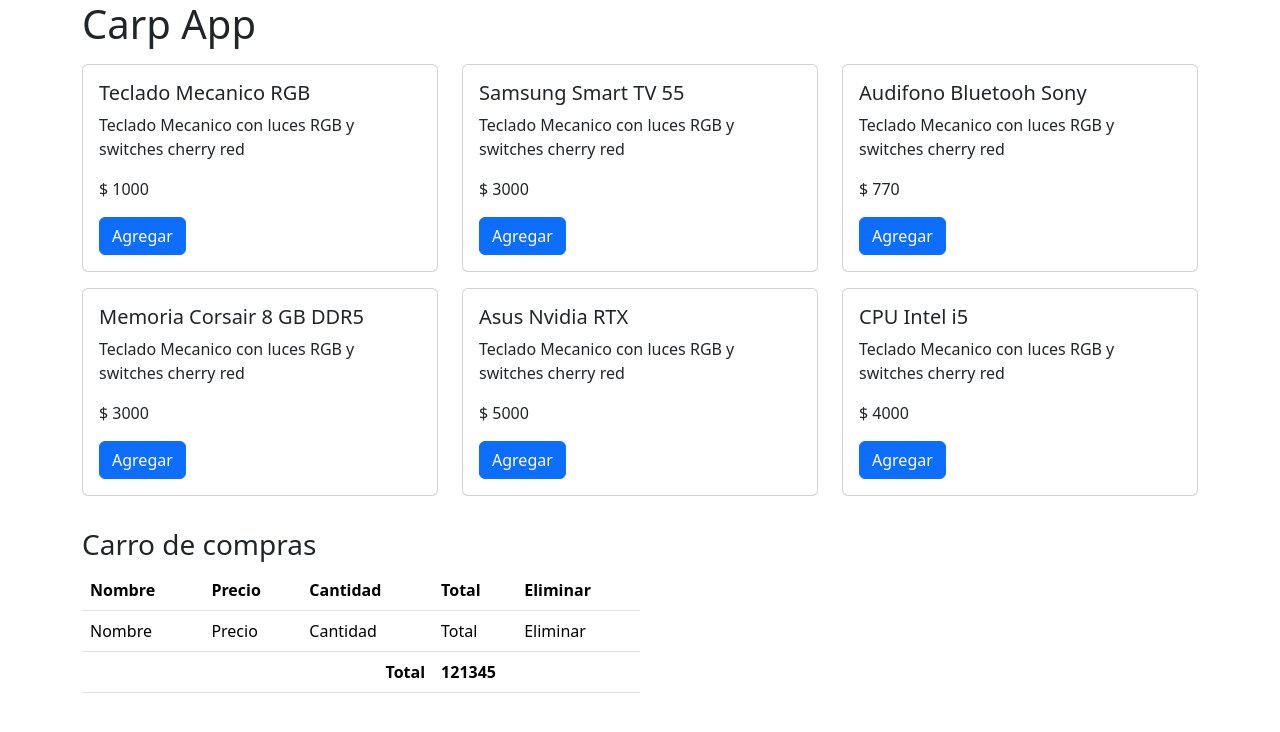
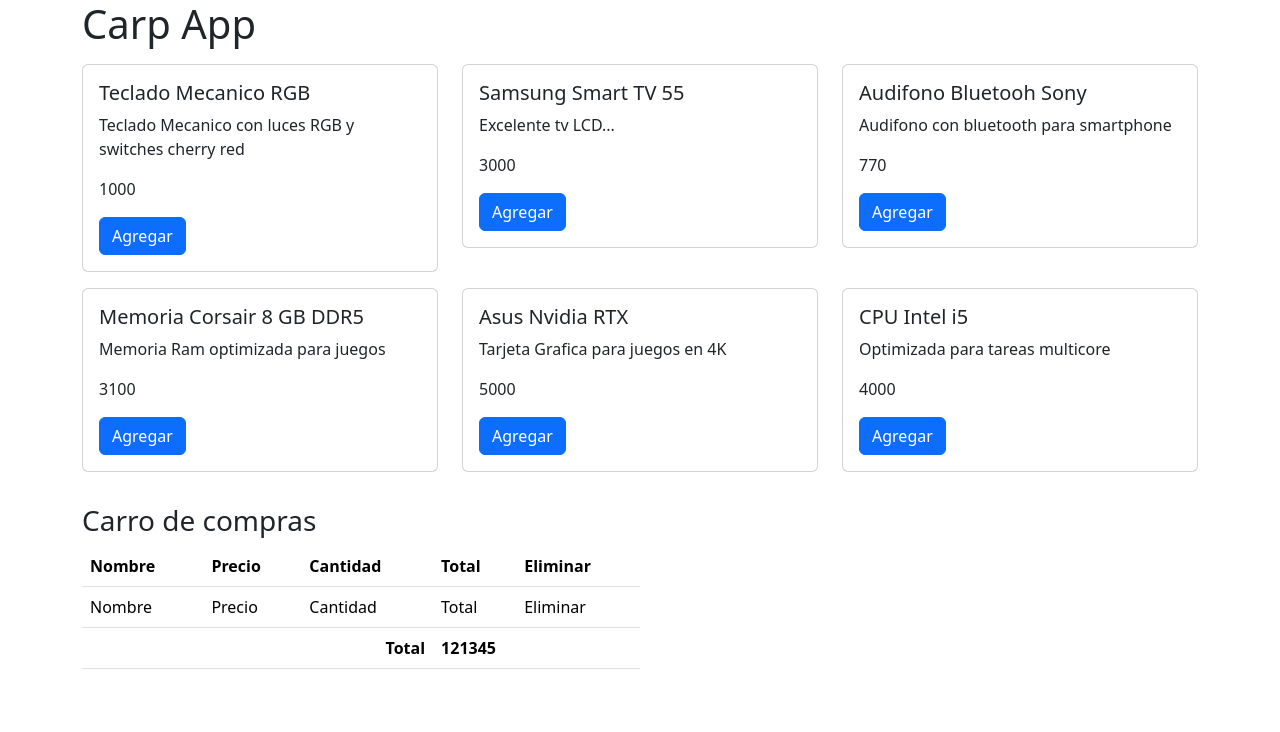
Before and after one commit to ivanacebo/react-fronted-and-spring-boot-backend, a React (Vite) app in the folder 5-cart-app/: page / in a window 1280 px wide. Shown: the top 732 px of the page. Built offline with nearby package versions, Linux system fonts and the light colour scheme.

Commit message:
ordenando en distintas carpetas

```diff
--- a/5-cart-app/src/CarpApp.jsx
+++ b/5-cart-app/src/CarpApp.jsx
@@ -1,111 +1,15 @@
+import { CartView } from "./components/CartView";
+import { CatalogView } from "./components/CatalogView";
+
 export const CarpApp = () => {
   return (
     <>
       <div className="container">
         <h1>Carp App</h1>
-        <div className="row">
-          <div className="col-4 my-2">
-            <div className="card">
-              <div className="card-body">
-                <h5 className="card-title">Teclado Mecanico RGB</h5>
-                <p className="card-text">
-                  Teclado Mecanico con luces RGB y switches cherry red
-                </p>
-                <p className="card-text">$ 1000</p>
-                <button className="btn btn-primary">Agregar</button>
-              </div>
-            </div>
-          </div>
-          <div className="col-4 my-2">
-            <div className="card">
-              <div className="card-body">
-                <h5 className="card-title">Samsung Smart TV 55</h5>
-                <p className="card-text">
-                  Teclado Mecanico con luces RGB y switches cherry red
-                </p>
-                <p className="card-text">$ 3000</p>
-                <button className="btn btn-primary">Agregar</button>
-              </div>
-            </div>
-          </div>
-          <div className="col-4 my-2">
-            <div className="card">
-              <div className="card-body">
-                <h5 className="card-title">Audifono Bluetooh Sony</h5>
-                <p className="card-text">
-                  Teclado Mecanico con luces RGB y switches cherry red
-                </p>
-                <p className="card-text">$ 770</p>
-                <button className="btn btn-primary">Agregar</button>
-              </div>
-            </div>
-          </div>
-          <div className="col-4 my-2">
-            <div className="card">
-              <div className="card-body">
-                <h5 className="card-title">Memoria Corsair 8 GB DDR5</h5>
-                <p className="card-text">
-                  Teclado Mecanico con luces RGB y switches cherry red
-                </p>
-                <p className="card-text">$ 3000</p>
-                <button className="btn btn-primary">Agregar</button>
-              </div>
-            </div>
-          </div>
-          <div className="col-4 my-2">
-            <div className="card">
-              <div className="card-body">
-                <h5 className="card-title">Asus Nvidia RTX</h5>
-                <p className="card-text">
-                  Teclado Mecanico con luces RGB y switches cherry red
-                </p>
-                <p className="card-text">$ 5000</p>
-                <button className="btn btn-primary">Agregar</button>
-              </div>
-            </div>
-          </div>
-          <div className="col-4 my-2">
-            <div className="card">
-              <div className="card-body">
-                <h5 className="card-title">CPU Intel i5</h5>
-                <p className="card-text">
-                  Teclado Mecanico con luces RGB y switches cherry red
-                </p>
-                <p className="card-text">$ 4000</p>
-                <button className="btn btn-primary">Agregar</button>
-              </div>
-            </div>
-          </div>
-        </div>
+        <CatalogView />
 
         <div className="my-4 w-50">
-            <h3>Carro de compras</h3>
-          <table className="table table-hover table-triped">
-            <thead>
-                <tr>
-                    <th>Nombre</th>
-                    <th>Precio</th>
-                    <th>Cantidad</th>
-                    <th>Total</th>
-                    <th>Eliminar</th>
-                </tr>
-            </thead>
-            <tbody>
-                <tr>
-                    <td>Nombre</td>
-                    <td>Precio</td>
-                    <td>Cantidad</td>
-                    <td>Total</td>
-                    <td>Eliminar</td>
-                </tr>
-            </tbody>
-            <tfoot>
-                <tr>
-                    <td colSpan="3" className="text-end fw-bold">Total</td>
-                    <td colSpan="2" className="text-start fw-bold">121345</td>
-                </tr>
-            </tfoot>
-          </table>
+          <CartView />
         </div>
       </div>
     </>
--- /dev/null
+++ b/5-cart-app/src/components/CartView.jsx
@@ -0,0 +1,37 @@
+export const CartView = () => {
+  return (
+    <>
+      <h3>Carro de compras</h3>
+      <table className="table table-hover table-triped">
+        <thead>
+          <tr>
+            <th>Nombre</th>
+            <th>Precio</th>
+            <th>Cantidad</th>
+            <th>Total</th>
+            <th>Eliminar</th>
+          </tr>
+        </thead>
+        <tbody>
+          <tr>
+            <td>Nombre</td>
+            <td>Precio</td>
+            <td>Cantidad</td>
+            <td>Total</td>
+            <td>Eliminar</td>
+          </tr>
+        </tbody>
+        <tfoot>
+          <tr>
+            <td colSpan="3" className="text-end fw-bold">
+              Total
+            </td>
+            <td colSpan="2" className="text-start fw-bold">
+              121345
+            </td>
+          </tr>
+        </tfoot>
+      </table>
+    </>
+  );
+};
--- /dev/null
+++ b/5-cart-app/src/components/CatalogView.jsx
@@ -0,0 +1,27 @@
+import { useEffect, useState } from "react";
+import { getProducts } from "../services/productService";
+import { ProductCardView } from "./ProductCardView";
+
+export const CatalogView = ({}) => {
+  const [products, setProducts] = useState([]);
+
+  useEffect(() => {
+    setProducts(getProducts());
+  }, []);
+
+  return (
+    <>
+      <div className="row">
+        {products.map((prod) => (
+          <div className="col-4 my-2" key={prod.id}>
+            <ProductCardView
+              name={prod.name}
+              description={prod.description}
+              price={prod.price}
+            />
+          </div>
+        ))}
+      </div>
+    </>
+  );
+};
--- /dev/null
+++ b/5-cart-app/src/components/ProductCardView.jsx
@@ -0,0 +1,14 @@
+export const ProductCardView = ({ name, description, price }) => {
+  return (
+    <>
+      <div className="card">
+        <div className="card-body">
+          <h5 className="card-title">{name}</h5>
+          <p className="card-text">{description}</p>
+          <p className="card-text">{price}</p>
+          <button className="btn btn-primary">Agregar</button>
+        </div>
+      </div>
+    </>
+  );
+};
--- /dev/null
+++ b/5-cart-app/src/data/products.js
@@ -0,0 +1,38 @@
+export const products = [
+    {
+        id: 1,
+        name: 'Teclado Mecanico RGB',
+        description: 'Teclado Mecanico con luces RGB y switches cherry red',
+        price: 1000,
+    },
+    {
+        id: 2,
+        name: 'Samsung Smart TV 55',
+        description: 'Excelente tv LCD... ',
+        price: 3000,
+    },
+    {
+        id: 3,
+        name: 'Audifono Bluetooh Sony',
+        description: 'Audifono con bluetooth para smartphone',
+        price: 770,
+    },
+    {
+        id: 4,
+        name: 'Memoria Corsair 8 GB DDR5',
+        description: 'Memoria Ram optimizada para juegos',
+        price: 3100,
+    },
+    {
+        id: 5,
+        name: 'Asus Nvidia RTX',
+        description: 'Tarjeta Grafica para juegos en 4K',
+        price: 5000,
+    },
+    {
+        id: 6,
+        name: 'CPU Intel i5',
+        description: 'Optimizada para tareas multicore',
+        price: 4000,
+    },
+]
--- /dev/null
+++ b/5-cart-app/src/services/productService.js
@@ -0,0 +1,5 @@
+import { products } from "../data/products";
+
+export const getProducts = () => {
+  return products;
+};
```
